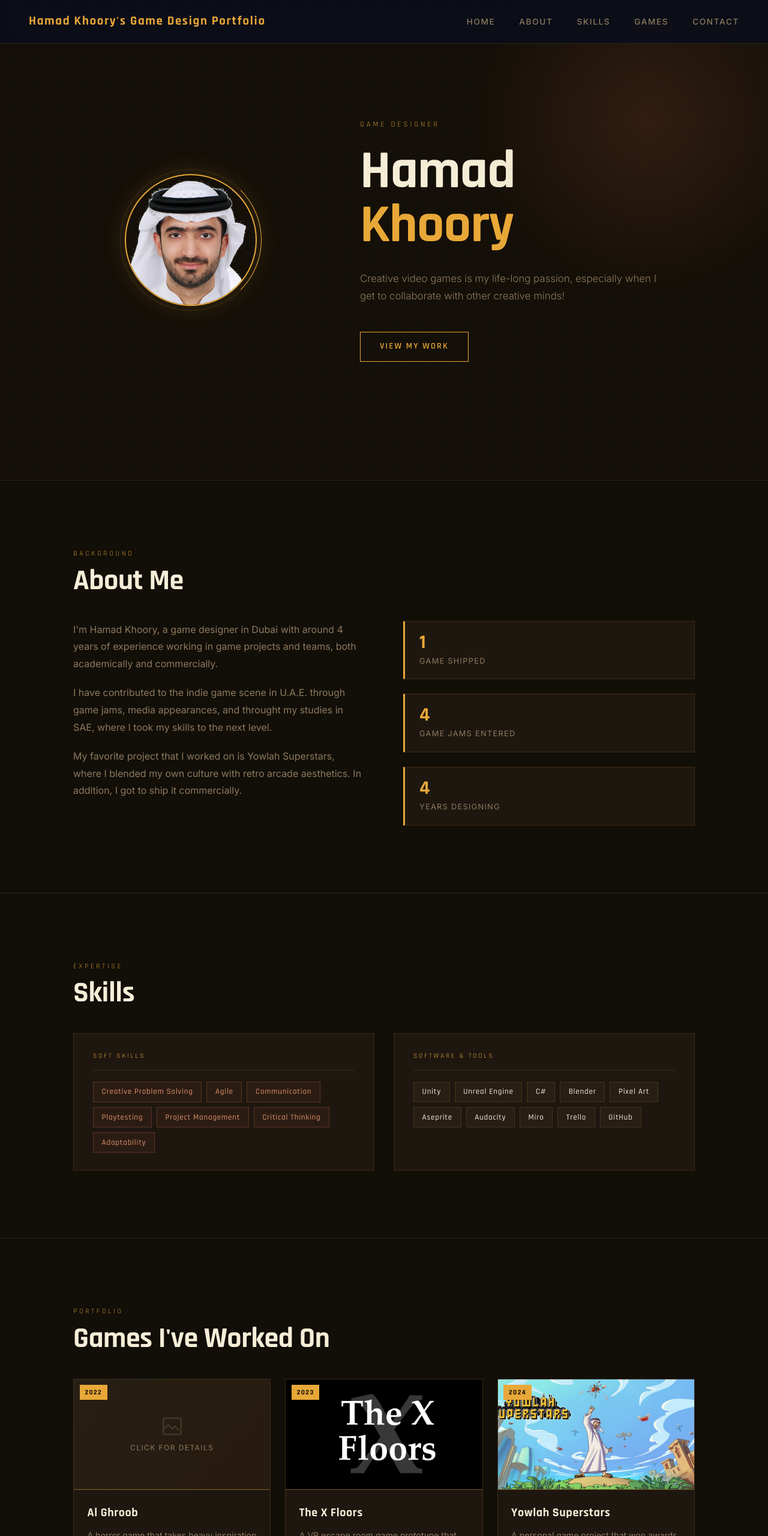
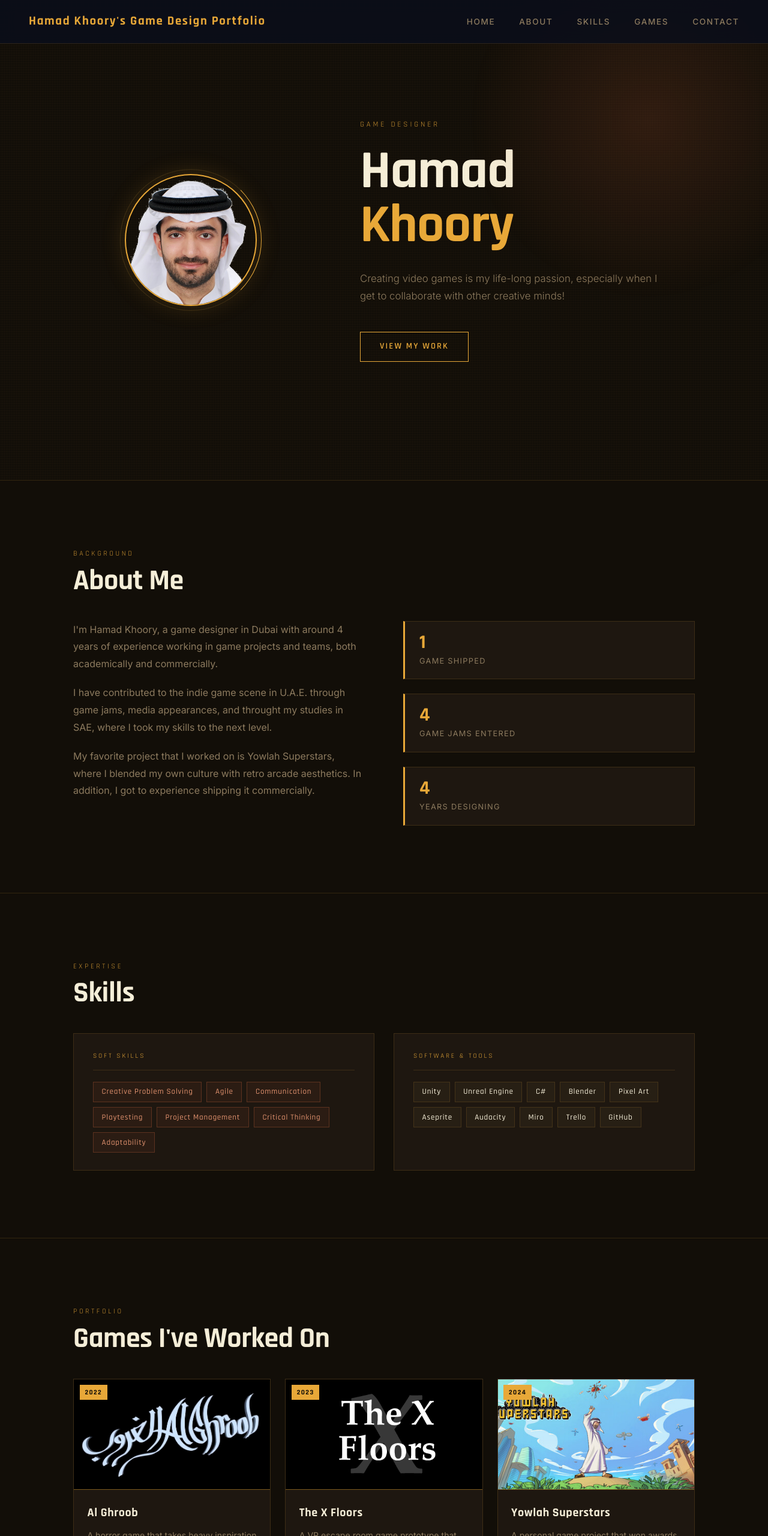
Before and after one commit to HKhoory/portfolio, a plain HTML site: page index.html in a window 1280 px wide. Shown: the top 2560 px of the page at 60% size. Drawn offline with Linux system fonts and the light colour scheme.

Commit message:
newphotos

```diff
--- a/index.html
+++ b/index.html
@@ -841,7 +841,7 @@
           Hamad<br/><span data-text="Name]">Khoory</span>
         </h1>
         <p class="hero-desc">
-          Creative video games is my life-long passion, especially when I get to collaborate with other creative minds!
+          Creating video games is my life-long passion, especially when I get to collaborate with other creative minds!
         </p>
         <a href="#games" class="hero-cta">View My Work</a>
       </div>
@@ -863,7 +863,7 @@
           I have contributed to the indie game scene in U.A.E. through game jams, media appearances, and throught my studies in SAE, where I took my skills to the next level.
         </p>
         <p>
-          My favorite project that I worked on is Yowlah Superstars, where I blended my own culture with retro arcade aesthetics. In addition, I got to ship it commercially.
+          My favorite project that I worked on is Yowlah Superstars, where I blended my own culture with retro arcade aesthetics. In addition, I got to experience shipping it commercially.
         </p>
       </div>
       <div class="about-sidebar">
@@ -935,12 +935,7 @@
       <div class="game-card">
         <div class="card-image-wrap">
           <span class="card-year">2022</span>
-          <div class="img-placeholder" onclick="openModal('game1')">
-            <svg width="36" height="36" fill="none" viewBox="0 0 24 24" stroke="currentColor" stroke-width="1.5">
-              <path stroke-linecap="round" stroke-linejoin="round" d="M2.25 15.75L7.5 10.5l4.5 4.5 3-3 4.5 4.5M3.75 21h16.5A1.5 1.5 0 0021.75 19.5V4.5A1.5 1.5 0 0020.25 3H3.75A1.5 1.5 0 002.25 4.5v15A1.5 1.5 0 003.75 21z" />
-            </svg>
-            Click for details
-          </div>
+          <img src="alghrooblogo.png" class="game-card-img" onclick="openModal('game1')">
         </div>
         <div class="game-card-body">
           <h3 class="game-title">Al Ghroob</h3>
@@ -1055,17 +1050,12 @@
       <div class="game-card">
         <div class="card-image-wrap">
           <span class="card-year">2026</span>
-          <div class="img-placeholder" onclick="openModal('game5')">
-            <svg width="36" height="36" fill="none" viewBox="0 0 24 24" stroke="currentColor" stroke-width="1.5">
-              <path stroke-linecap="round" stroke-linejoin="round" d="M2.25 15.75L7.5 10.5l4.5 4.5 3-3 4.5 4.5M3.75 21h16.5A1.5 1.5 0 0021.75 19.5V4.5A1.5 1.5 0 0020.25 3H3.75A1.5 1.5 0 002.25 4.5v15A1.5 1.5 0 003.75 21z" />
-            </svg>
-            Click for details
-          </div>
+          <img src="lastcluelogo.png" class="game-card-img" onclick="openModal('game5')">
         </div>
         <div class="game-card-body">
           <h3 class="game-title">The Last Clue</h3>
           <p class="game-desc">
-            An Unreal Engine game project that utilizes high-end graphics to deliver a polished experience.
+            An Unreal Engine game project that utilizes high-end graphics to deliver an authentic experience made by Arabs.
           </p>
           <div class="game-meta">
             <span class="tag skill">Level Design</span>
```
Also changed, not shown: alghrooblogo.png (added), group8.png (added), lastcluelogo.png (added).
